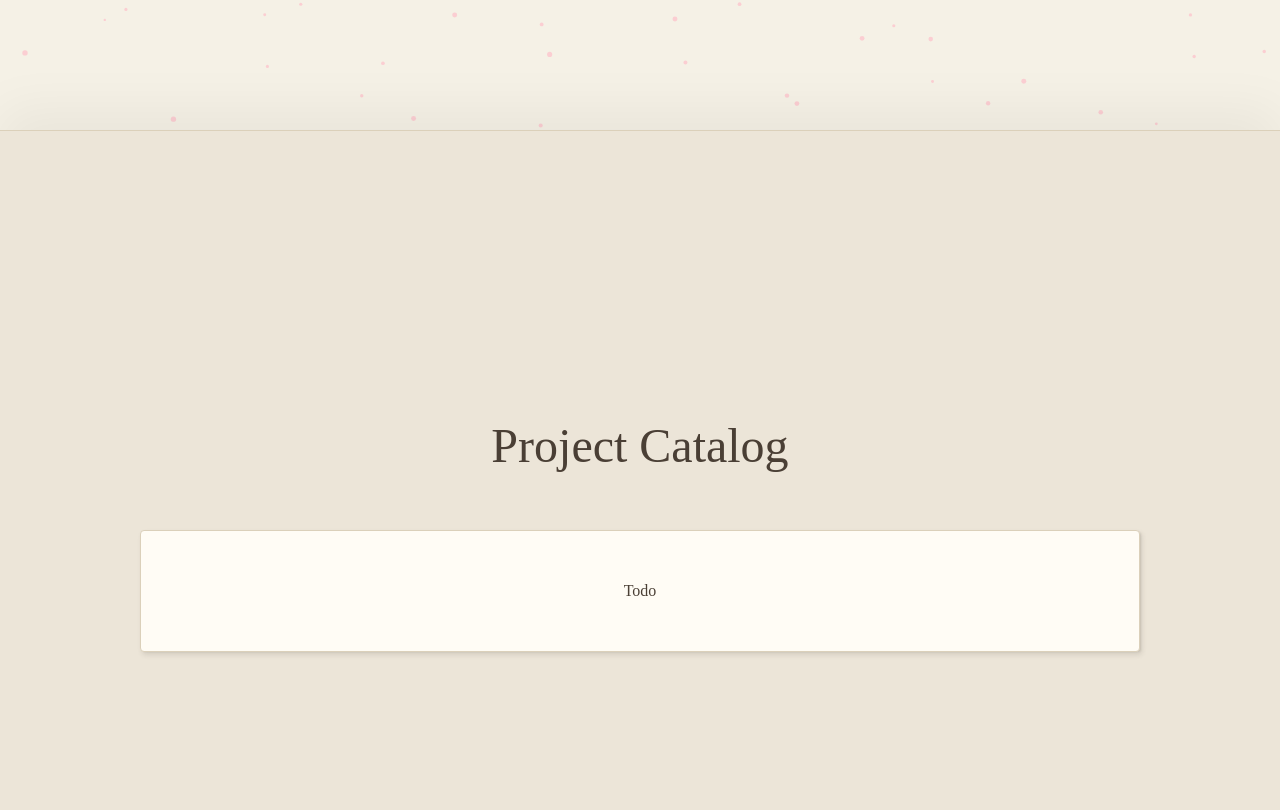
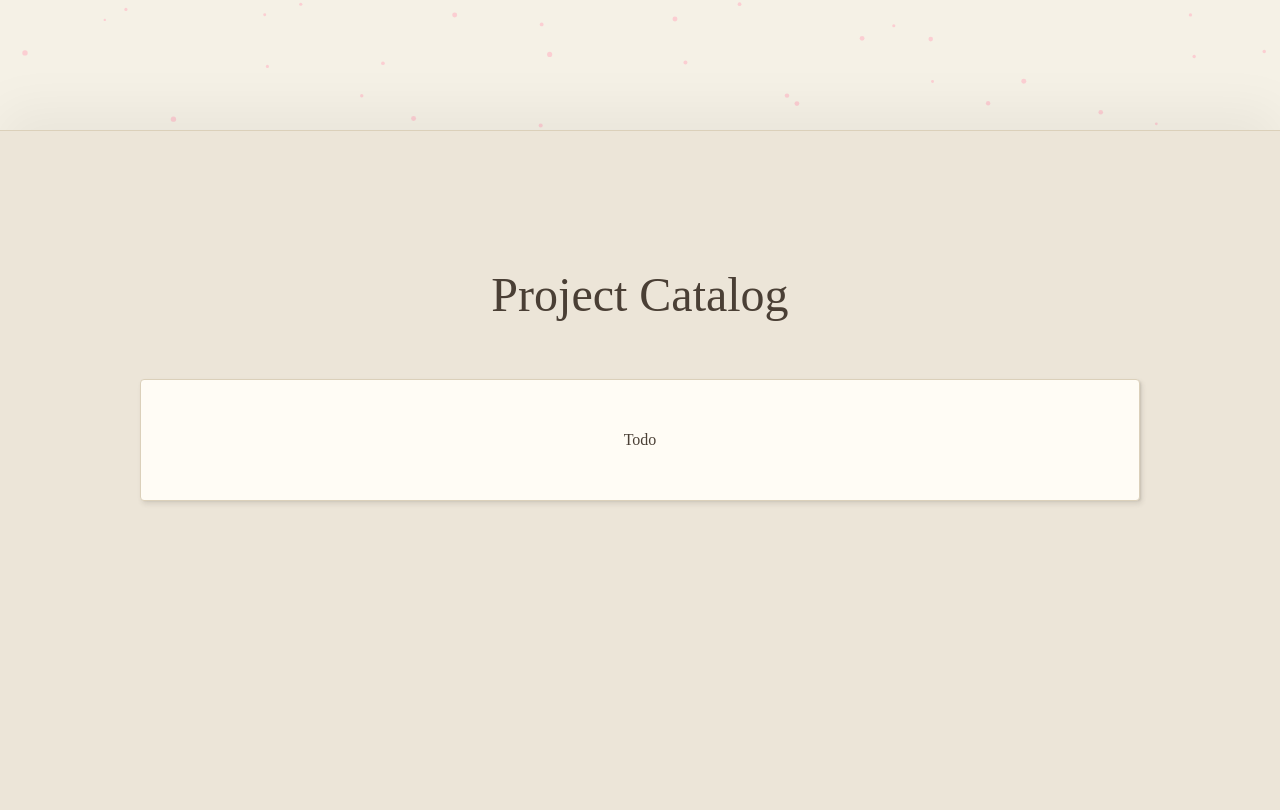
Before and after one commit to lightning4747/personal-projects, a React (Vite) app: page / in a window 1280 px wide. Shown: the part 670-1480 px from the top of the page. Built offline with nearby package versions, Linux system fonts and the light colour scheme.

Commit message:
arrange the projects at the start of the container

```diff
--- a/src/styles/Projects.css
+++ b/src/styles/Projects.css
@@ -5,7 +5,7 @@
   z-index: 20; /* Higher than particles */
   display: flex;
   justify-content: center;
-  align-items: center;
+  align-items: flex-start;
   padding: 8rem 2rem;
   /* This creates the separate "block" look */
   border-top: 1px solid var(--border);
@@ -28,7 +28,7 @@
 .projects-grid {
   display: grid;
   grid-template-columns: repeat(auto-fit, minmax(250px, 1fr));
-  gap: 1.5rem;
+  gap: 1rem;
 }
 
 .project-button {
```
